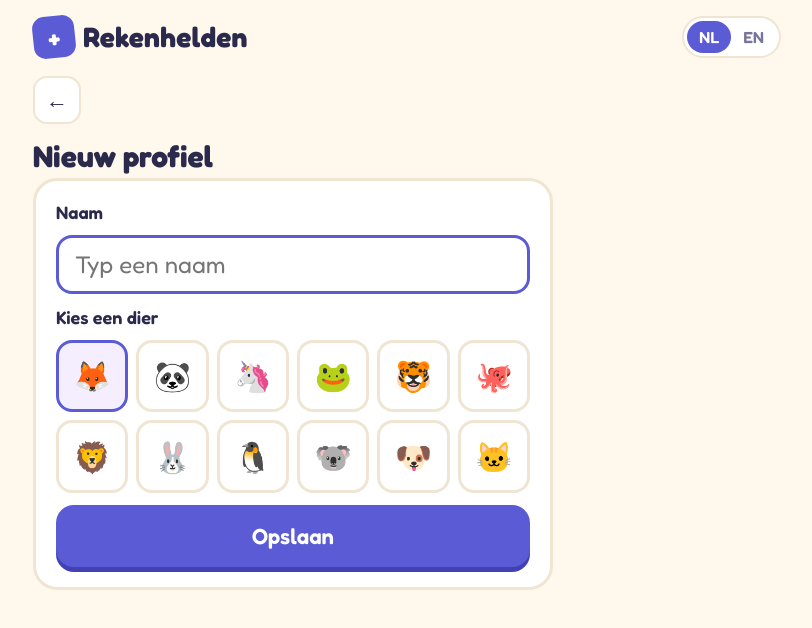
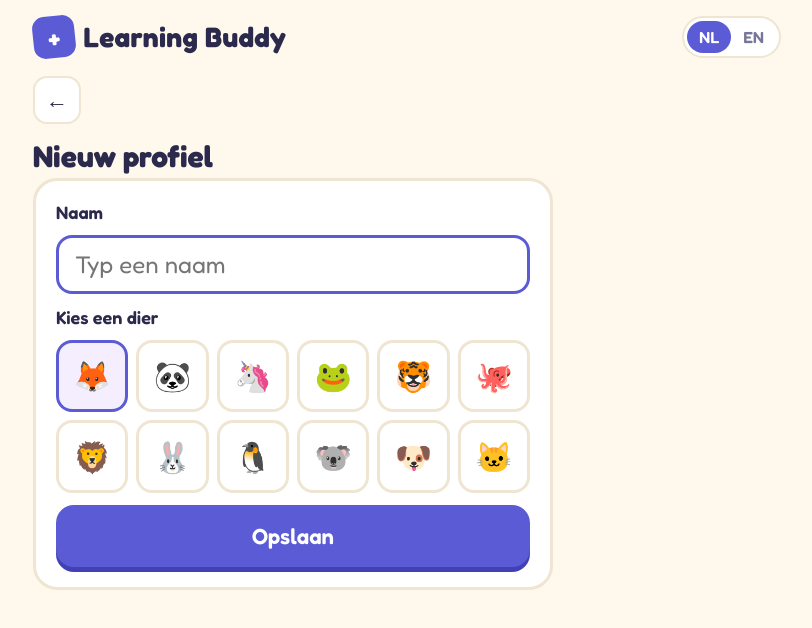
Before and after one commit to GeenHss/learning-buddy, a plain HTML site: page index.html in a window 1280 px wide. Shown: the whole page, without its empty margins (233-1045 px from the left). Drawn offline with Linux system fonts and the light colour scheme.

Commit message:
Rename app to Learning Buddy
Saved progress keeps its existing storage key, so profiles and stars
are not lost. Service worker version bumped so installed apps update.

Co-Authored-By: Claude Opus 5.5 <noreply@anthropic.com>
Claude-Session: https://claude.ai/code/session_0138sbTNA4tCQm5wPVKjEsVH

```diff
--- a/index.html
+++ b/index.html
@@ -3,13 +3,13 @@
 <head>
 <meta charset="utf-8">
 <meta name="viewport" content="width=device-width, initial-scale=1">
-<title>Rekenhelden – Math Heroes</title>
+<title>Learning Buddy</title>
 <!-- Installable app (PWA) -->
 <link rel="manifest" href="manifest.webmanifest">
 <meta name="theme-color" content="#FFF8EC">
 <meta name="apple-mobile-web-app-capable" content="yes">
 <meta name="mobile-web-app-capable" content="yes">
-<meta name="apple-mobile-web-app-title" content="Rekenhelden">
+<meta name="apple-mobile-web-app-title" content="Learning Buddy">
 <meta name="apple-mobile-web-app-status-bar-style" content="default">
 <link rel="apple-touch-icon" href="icons/apple-touch-icon.png">
 <link rel="icon" type="image/png" href="icons/icon-192.png">
@@ -326,7 +326,7 @@ const OBJECTS = ['🍎','🐟','⭐','🚗','🐞','🍓','🎈','🐥','⚽','
 /* Texts in both languages */
 const T = {
   nl:{
-    brand:'Rekenhelden', pictures:'Plaatjes', pick:'Kies een level', pickSub:'Verdien sterren en speel nieuwe levels vrij!',
+    brand:'Learning Buddy', pictures:'Plaatjes', pick:'Kies een level', pickSub:'Verdien sterren en speel nieuwe levels vrij!',
     names:{add:'Plussommen tot {n}', sub:'Minsommen tot {n}', mix:'Plus en min tot {n}'},
     locked:'Haal eerst een ster bij het vorige level 🔒',
     good:['Goed zo!','Super!','Knap hoor!','Top!','Geweldig!'],
@@ -365,7 +365,7 @@ const T = {
     reset:'↺ Alles opnieuw beginnen', resetAsk:'Alle sterren, hersenkracht en dagen van {name} wissen en opnieuw beginnen?', resetYes:'Ja, wissen', cancel:'Nee', resetDone:'Alles is gewist. Veel plezier! ⭐'
   },
   en:{
-    brand:'Math Heroes', pictures:'Pictures', pick:'Pick a level', pickSub:'Earn stars to unlock new levels!',
+    brand:'Learning Buddy', pictures:'Pictures', pick:'Pick a level', pickSub:'Earn stars to unlock new levels!',
     names:{add:'Adding up to {n}', sub:'Taking away up to {n}', mix:'Add and take away to {n}'},
     locked:'Get a star on the previous level first 🔒',
     good:['Well done!','Super!','Great job!','Awesome!','Brilliant!'],
```
Also changed, not shown: sw.js (+4 -4 lines), manifest.webmanifest, 1 other file.
